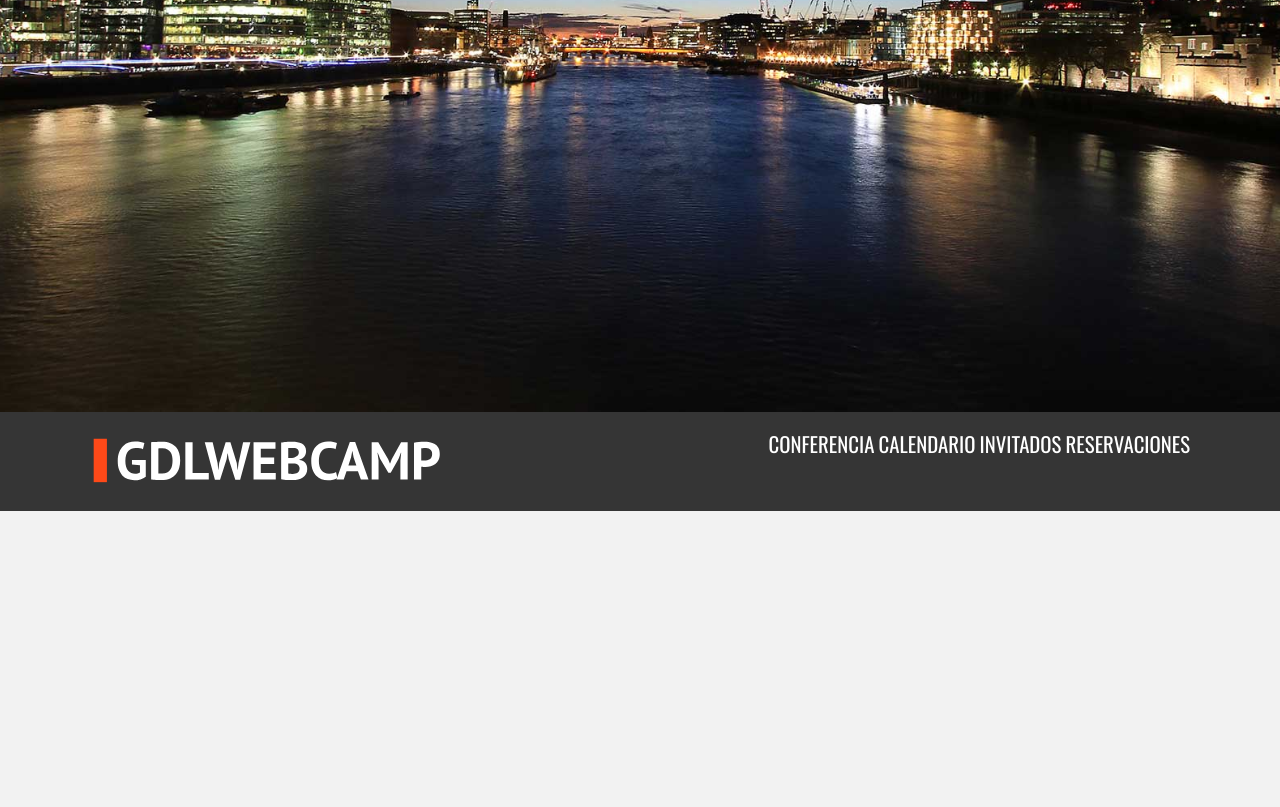
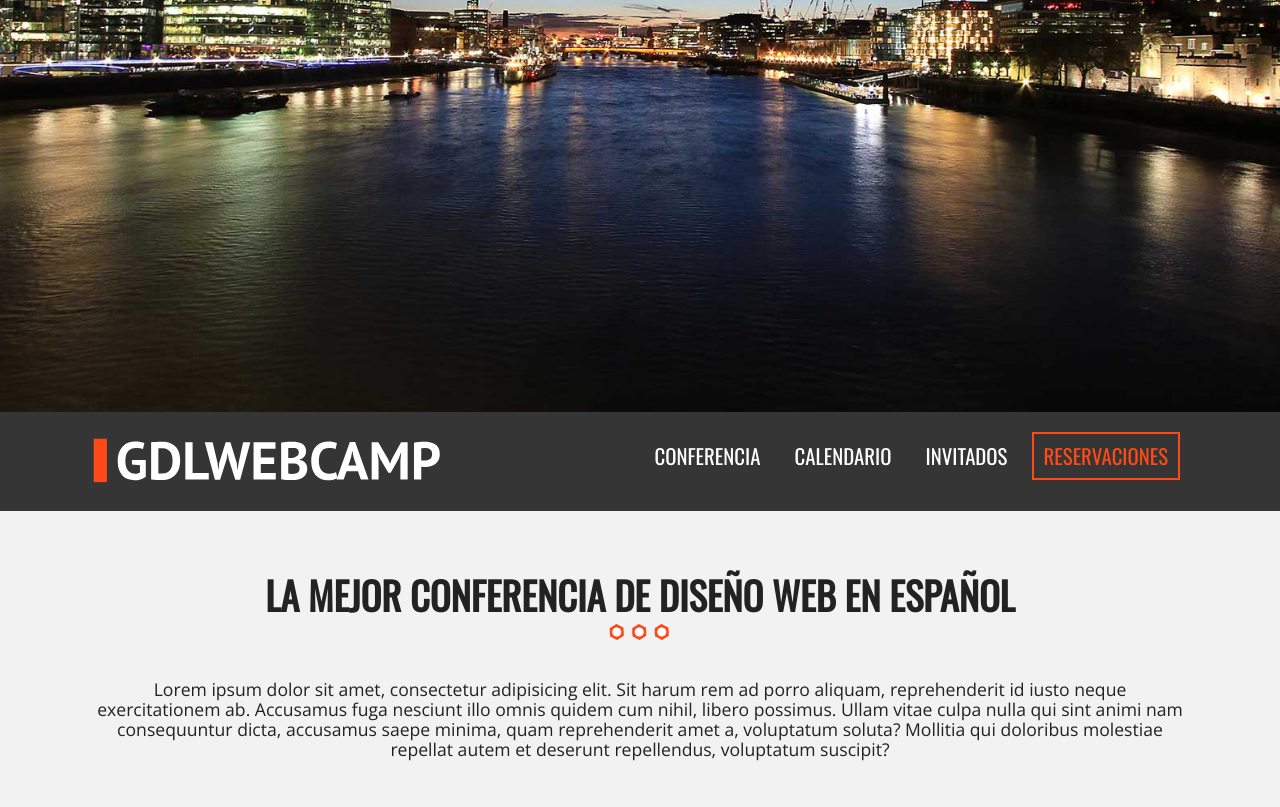
Before and after one commit to cabrerafrancisco/Proyecto-WebCamp, a website built with Parcel: page Proyecto - WebCamp/index.html in a window 1280 px wide. Shown: the part 388-1195 px from the top of the page. Before the commit the page ends 899 px from the top, so only its background shows below. Built offline with nearby package versions, Linux system fonts and the light colour scheme.

Commit message:
terminando barra de navegacion y creando el seccion

```diff
--- a/Proyecto - WebCamp/css/main.css
+++ b/Proyecto - WebCamp/css/main.css
@@ -118,8 +118,26 @@ textarea {
       max-width: 1100px;
     }
    }
+   .seccion{
+     padding: 30px 0;
+   }
+   .seccion p{
+     font-size: 1.1em;
+     text-align: center;
+   }
    h2{
     font-family: 'Oswald', sans-serif;
+    font-size: 2.4em;
+    text-transform: uppercase;
+    text-align: center;
+   }
+   h2::after{
+     content: '';
+     margin: 0 auto;
+     background-image: url(/img/separador.png);
+     height: 30px;
+     width: 100px;
+     display: block;
    }
    /* Header */
    .hero{
@@ -203,6 +221,7 @@ textarea {
   }
   .logo {
     width: 80%;
+    float: left;
   }
   .logo img{
     width: 100%;
@@ -224,6 +243,21 @@ textarea {
     font-size: 1.3em;
     text-transform: uppercase;
     text-decoration: none;
+    transition: all .4s ease;
+    width: 100%;
+    display: block;
+    text-align: center;
+    margin-bottom: 20px;
+  }
+  nav.navegacion-principal a:hover{
+    background-color: #fe4918;
+  }
+  nav.navegacion-principal a:last-child{
+    border: 2px solid #fe4918;
+    color: #fe4918;
+  }
+  nav.navegacion-principal a:last-child:hover{
+    color: #fff;
   }
   @media (min-width: 768px) {
     nav.navegacion-principal{
@@ -232,11 +266,39 @@ textarea {
       text-align: right;
       display: block;
     }
-
+    nav.navegacion-principal a{
+      margin-right: 10px;
+      padding: 10px 10px;
+      display: inline-block;
+      width: auto;
+      display: inline-block;
+      text-align: center;
+      margin: 0 10px 0 0;
+    }
   }
 
-
-
+/* Menu - Movil */
+div.menu-movil{
+  width: 60px;
+  display: block;
+  float: right;
+  text-align: right;
+  margin-top: 12px;
+}
+div.menu-movil:hover{
+  cursor: pointer;
+}
+@media (min-width: 768px) {
+  div.menu-movil{
+    display: none;
+  }
+}
+div.menu-movil span{
+  height: 8px;
+  margin-bottom: 6px;
+  background-color: white;
+  display: block;
+}
 
 
 
--- a/Proyecto - WebCamp/index.html
+++ b/Proyecto - WebCamp/index.html
@@ -69,8 +69,23 @@
         <a href="#">Invitados</a>
         <a href="#">Reservaciones</a>
       </nav>
-    </div>
-  </div>
+    </div><!--.contenedor-->
+  </div><!--.barra-->
+  <section class="seccion contenedor">
+    <h2>La mejor conferencia de diseño web en español</h2>
+    <p>
+      Lorem ipsum dolor sit amet, consectetur adipisicing elit. Sit harum rem ad porro aliquam, reprehenderit id iusto neque exercitationem ab. Accusamus fuga nesciunt illo omnis quidem cum nihil, libero possimus.
+      Ullam vitae culpa nulla qui sint animi nam consequuntur dicta, accusamus saepe minima, quam reprehenderit amet a, voluptatum soluta? Mollitia qui doloribus molestiae repellat autem et deserunt repellendus, voluptatum suscipit?
+     </p>
+  </section>
+
+
+
+
+
+
+
+
   <script src="js/vendor/modernizr-3.11.2.min.js"></script>
   <script src="js/plugins.js"></script>
   <script src="js/main.js"></script>
```
